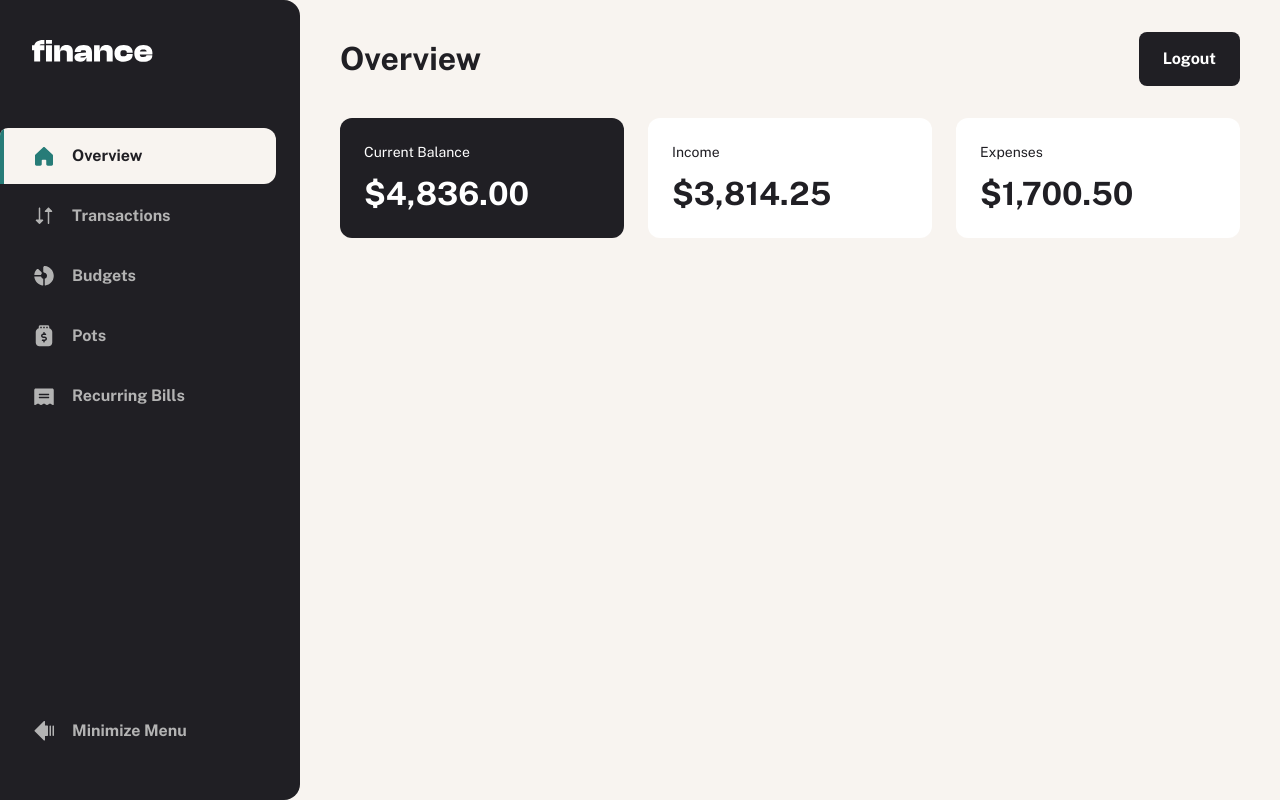
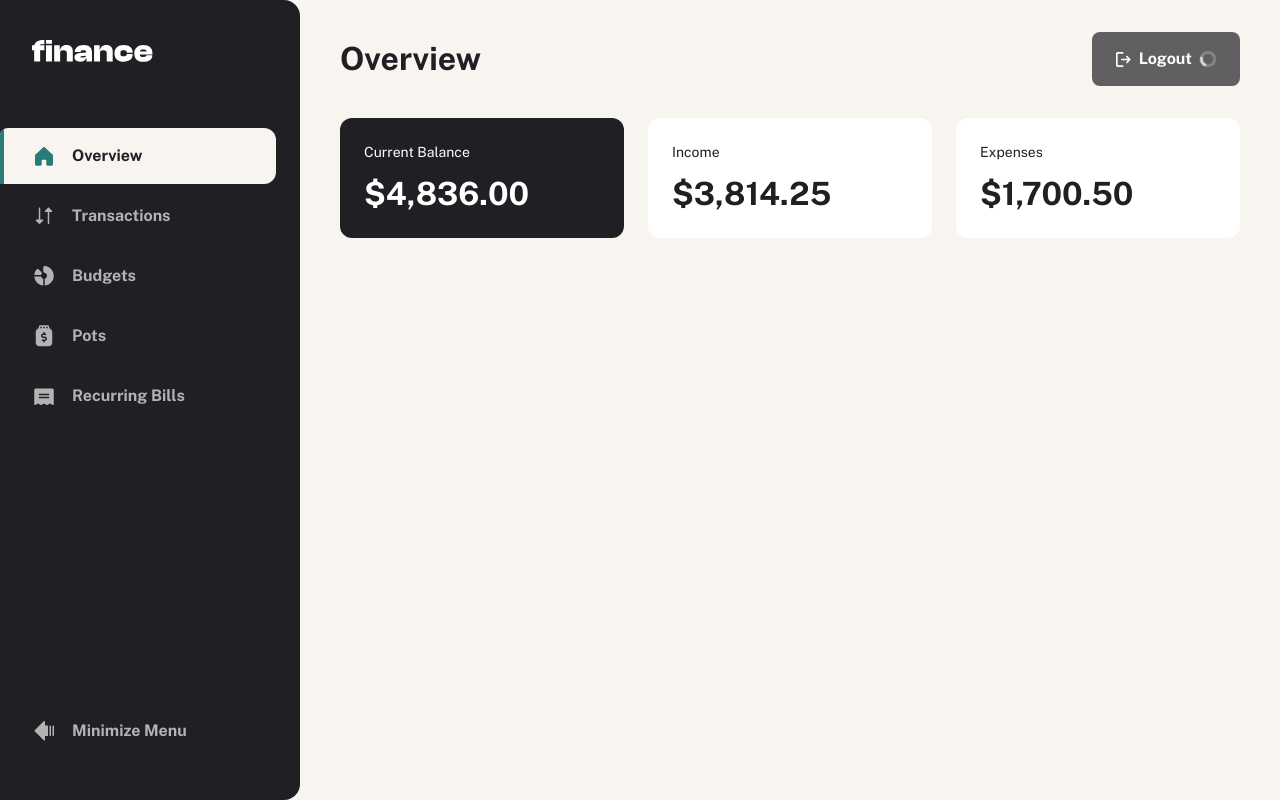
Before and after one commit to LukaG95/finance, a Next.js app: page / in a window 1280 px wide. Both pictures are taken after a click on the button "Logout". Built offline with nearby package versions, Linux system fonts and the light colour scheme.

Commit message:
style logout button!

```diff
--- a/components/ui/LogoutButton.tsx
+++ b/components/ui/LogoutButton.tsx
@@ -1,20 +1,62 @@
 'use client';
 
 import { signOut } from 'next-auth/react';
+import Image from 'next/image';
+import { useState } from 'react';
 
 export default function LogoutButton() {
+  const [loading, setLoading] = useState(false);
+
+  const handleLogout = async () => {
+    setLoading(true);
+    await signOut({ callbackUrl: '/login' });
+  };
+
   return (
     <button
-      className="
-        absolute right-0 bottom-0 h-full
+      onClick={handleLogout}
+      disabled={loading}
+      className={`
+        flex items-center gap-100 absolute right-0 bottom-0 h-full
         px-300 rounded-[8px]
         bg-grey-900 text-white text-preset-3
         cursor-pointer hover:bg-grey-500
         transition-bg duration-150
-      "
-      onClick={() => signOut({ callbackUrl: '/login' })}
+        ${loading ? 'opacity-70 cursor-not-allowed' : ''}
+      `}
     >
+
+      <Image
+        src="/images/icon-logout.svg"
+        alt="logout"
+        width={15}
+        height={10}
+      />
+
       Logout
+
+      {loading && (
+        <svg
+          className="animate-spin h-4 w-4 text-white"
+          xmlns="http://www.w3.org/2000/svg"
+          fill="none"
+          viewBox="0 0 24 24"
+        >
+          <circle
+            className="opacity-25"
+            cx="12"
+            cy="12"
+            r="10"
+            stroke="currentColor"
+            strokeWidth="4"
+          />
+          <path
+            className="opacity-75"
+            fill="currentColor"
+            d="M4 12a8 8 0 018-8V0C5.373 0 0 5.373 0 12h4z"
+          />
+        </svg>
+      )}
     </button>
   );
 }
--- a/lib/auth.ts
+++ b/lib/auth.ts
@@ -3,7 +3,6 @@
 import Credentials from 'next-auth/providers/credentials';
 import { compare } from 'bcrypt-ts';
 import { getUser } from 'lib/mongodb';
-import { authConfig } from '@/app/(auth)/auth.config';
 import { MongoDBAdapter } from "@auth/mongodb-adapter"
 import client from '@/lib/mongodb';
 
@@ -13,7 +12,6 @@
   signIn,
   signOut,
 } = NextAuth({
-  //...authConfig,
   adapter: MongoDBAdapter(client),
   debug: true,
   secret: process.env.NEXTAUTH_SECRET,
--- a/lib/mongodb.ts
+++ b/lib/mongodb.ts
@@ -6,8 +6,6 @@
   throw new Error('Invalid/Missing environment variable: "MONGODB_URI"')
 }
 const isProd = process.env.VERCEL_ENV === 'production';
-const isDev = process.env.VERCEL_ENV === 'development';
-const isPreview = process.env.VERCEL_ENV === 'preview';
 
 const dbName = isProd ? 'finance' : 'finance-test';
 
@@ -22,7 +20,7 @@
 
 let client: MongoClient
 
-if (isDev || isPreview) {
+if (!isProd) {
   var globalWithMongo = global as typeof globalThis & {
     _mongoClient?: MongoClient
   }
```
Also changed, not shown: public/images/icon-logout.svg (added).
